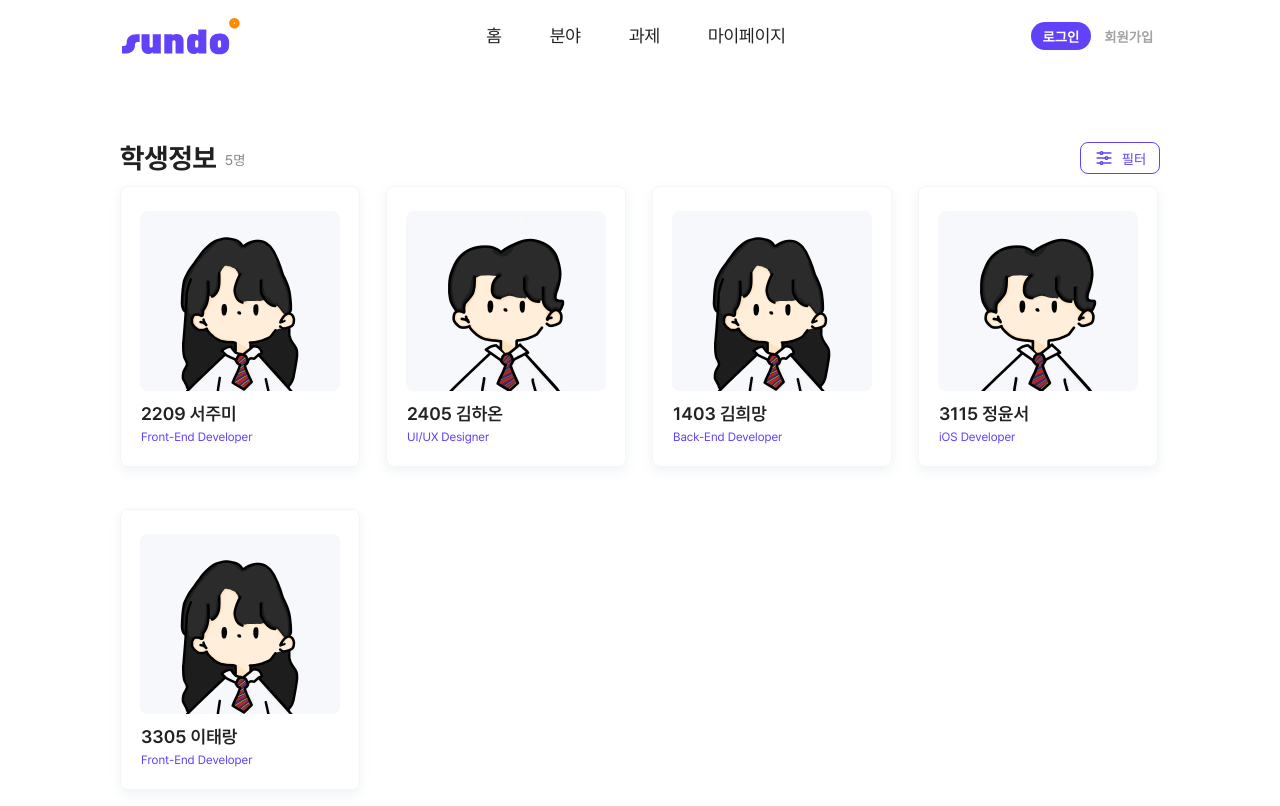
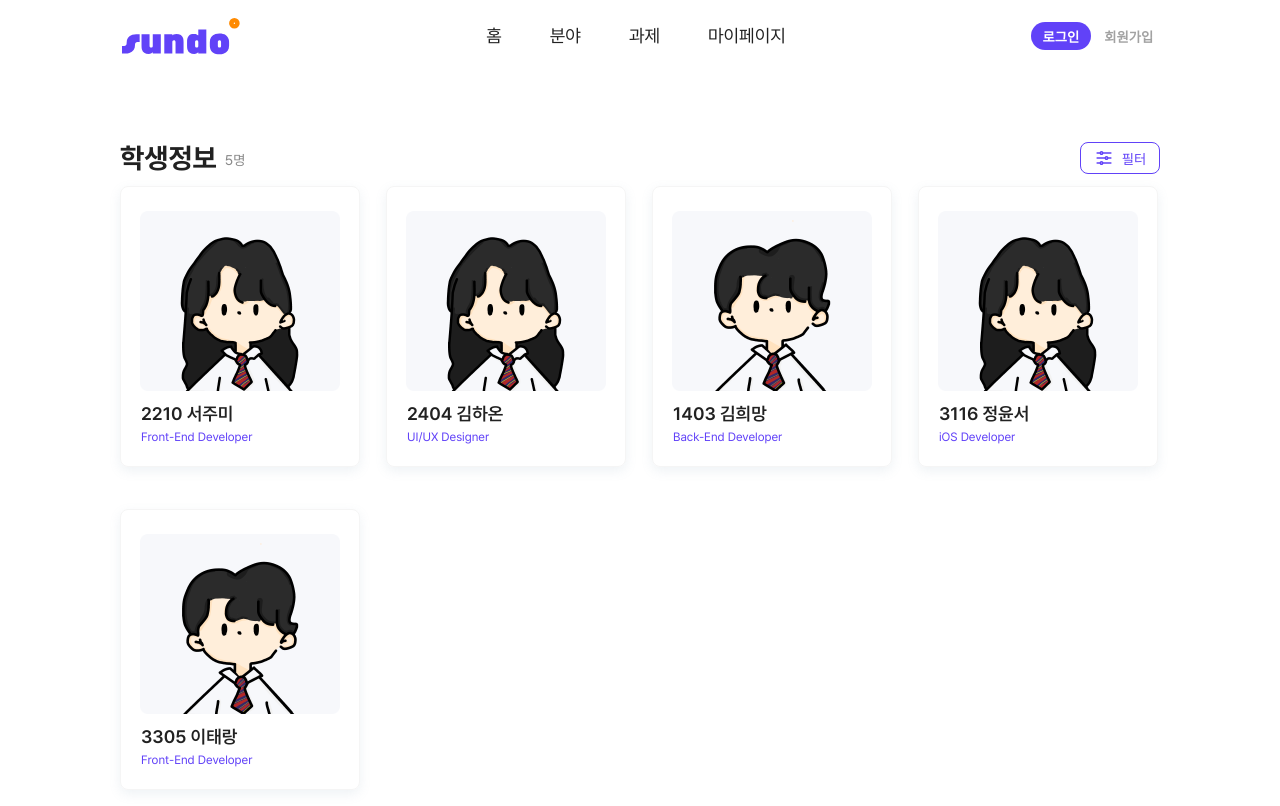
Before and after one commit to GSM-Not-Easy/Sundo-Frontend, a React (Create React App) app: page /stuinfo in a window 1280 px wide. Built offline with nearby package versions, Linux system fonts and the light colour scheme.

Commit message:
Update all page imgProfile

```diff
--- a/src/pageContainer/FoodListPage/index.jsx
+++ b/src/pageContainer/FoodListPage/index.jsx
@@ -5,13 +5,14 @@ import Boy from '../../assets/png/Boy.png';
 import { useRecoilState } from 'recoil';
 import { IsFoodModal } from '../../atoms/atoms';
 import { useState } from 'react';
+import { slicePoint } from '../../hooks/util/sliceNumber';
 
 const FoodListPage = () => {
   let isStudent = true;
   const [isFoodModal, setIsFoodModal] = useRecoilState(IsFoodModal);
   const [foods, setFoods] = useState([
     {
-      classNum: '2222',
+      classNum: '2405',
       name: '김하온',
       food: '마라탕',
       text: '너무 먹고 싶어요',
@@ -37,11 +38,10 @@ const FoodListPage = () => {
           </S.ButtonWrapper>
         </S.FoodTitleWrapper>
         <S.FoodItemList>
-          {foods.map((food, idx) =>
-            idx % 2 === 0 ? (
+          {foods.map((food, idx) => (
             <S.FoodItem key={idx}>
               <S.NameWrapper>
-                  <img src={Girl} alt='여학생' />
+                <img src={slicePoint(food.classNum, Boy, Girl)} alt='여학생' />
                 <span>
                   {food.classNum} {food.name}
                 </span>
@@ -49,19 +49,7 @@ const FoodListPage = () => {
               <S.Food>{food.food}</S.Food>
               <S.Text>{food.text}</S.Text>
             </S.FoodItem>
-            ) : (
-              <S.FoodItem key={idx}>
-                <S.NameWrapper>
-                  <img src={Boy} alt='남학생' />
-                  <span>
-                    {food.classNum} {food.name}
-                  </span>
-                </S.NameWrapper>
-                <S.Food>{food.food}</S.Food>
-                <S.Text>{food.text}</S.Text>
-              </S.FoodItem>
-            )
-          )}
+          ))}
         </S.FoodItemList>
       </S.FoodWrapper>
     </S.FoodList>
--- a/src/pageContainer/StuInfoPage/index.jsx
+++ b/src/pageContainer/StuInfoPage/index.jsx
@@ -6,20 +6,21 @@ import Boy from '../../assets/png/Boy.png';
 import { useNavigate } from 'react-router-dom';
 import { useState, useRef, useEffect } from 'react';
 import { useForm } from 'react-hook-form';
+import { slicePoint } from '../../hooks/util/sliceNumber';
 
 const StuInfoPage = () => {
   const students = [
     {
       grade: '2',
       classNum: '2',
-      number: '9',
+      number: '10',
       name: '서주미',
       major: 'Front-End Developer',
     },
     {
       grade: '2',
       classNum: '4',
-      number: '5',
+      number: '4',
       name: '김하온',
       major: 'UI/UX Designer',
     },
@@ -33,7 +34,7 @@ const StuInfoPage = () => {
     {
       grade: '3',
       classNum: '1',
-      number: '15',
+      number: '16',
       name: '정윤서',
       major: 'iOS Developer',
     },
@@ -193,13 +194,12 @@ const StuInfoPage = () => {
           )}
         </S.TitleContainer>
         <S.StuList>
-          {filteredStudents.map((student, idx) =>
-            idx % 2 === 0 ? (
+          {filteredStudents.map((student, idx) => (
             <S.StuItem key={idx}>
               <S.StuInfoSelect onClick={() => navigate(`/${student.name}`)}>
                 눌러서 이동 <A.NavigateIcon />
               </S.StuInfoSelect>
-                <img src={Girl} alt='여학생' />
+              <img src={slicePoint(student.number, Boy, Girl)} alt='여학생' />
               <S.StuInfoContent>
                 <S.Name>{`${student.grade}${
                   student.classNum
@@ -209,23 +209,7 @@ const StuInfoPage = () => {
                 <S.Major>{`${student.major}`}</S.Major>
               </S.StuInfoContent>
             </S.StuItem>
-            ) : (
-              <S.StuItem key={idx}>
-                <S.StuInfoSelect onClick={() => navigate(`/${student.name}`)}>
-                  눌러서 이동 <A.NavigateIcon />
-                </S.StuInfoSelect>
-                <img src={Boy} alt='남학생' />
-                <S.StuInfoContent>
-                  <S.Name>{`${student.grade}${
-                    student.classNum
-                  }${formatStudentNumber(Number(student.number))} ${
-                    student.name
-                  }`}</S.Name>
-                  <S.Major>{`${student.major}`}</S.Major>
-                </S.StuInfoContent>
-              </S.StuItem>
-            )
-          )}
+          ))}
         </S.StuList>
       </S.Content>
     </S.StuInfo>
```
Lines whose indentation alone changed are shown as unchanged.
